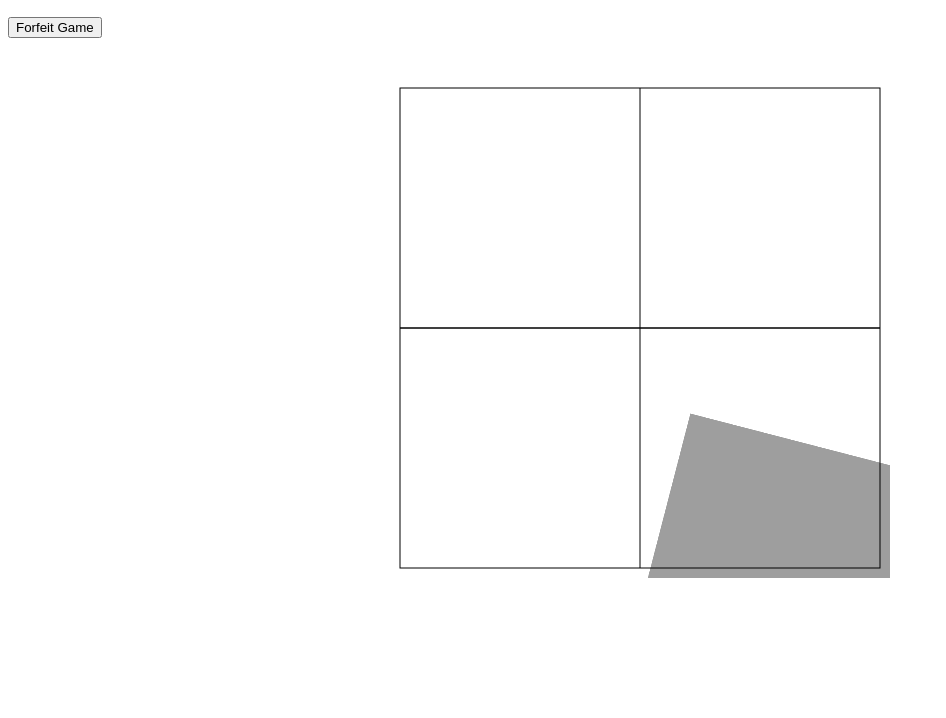
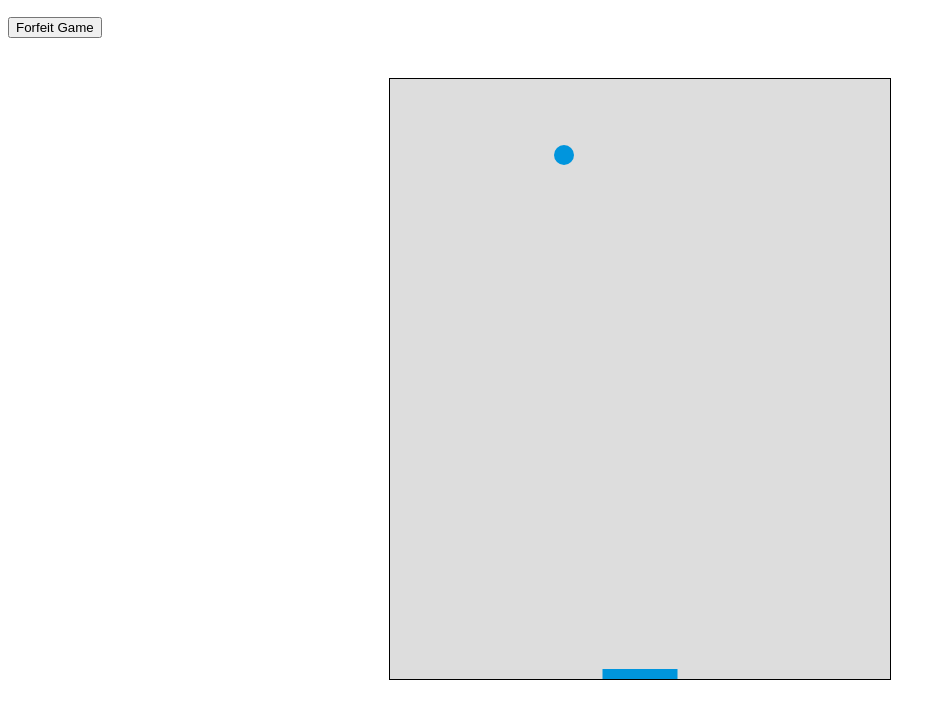
Before and after one commit to einsteinreloaded/StoneAge, a website with bundled scripts: page src/public/board.html in a window 1280 px wide. Both pictures are taken after a click on the button "Start Game". Shown: the part 50-768 px from the top of the page, without its empty margins (0-946 px from the left). Built offline with nearby package versions, Linux system fonts and the light colour scheme.

Commit message:
Breakout game test

```diff
--- a/package.json
+++ b/package.json
@@ -37,9 +37,13 @@
   },
   "devDependencies": {
     "browserify": "^14.4.0",
+    "babelify": "^7.3.0",
     "husky": "^0.14.3",
     "standard": "^10.0.3",
     "nodemon": "^1.11.0",
     "watchify": "^3.9.0"
+  },
+  "browserify": {
+    "transform": [["babelify", { "presets": ["es2015"] }]]
   }
 }
--- /dev/null
+++ b/src/client/drawBoard.js
@@ -0,0 +1,114 @@
+export let canvas = document.getElementById('boardCanvas')
+export let ctx = canvas && canvas.getContext('2d')
+export let ballRadius = 10
+export let x = canvas && canvas.width / 2
+export let y = canvas && canvas.height - 100
+export let dx = 2
+export let dy = -2
+export let paddleHeight = 10
+export let paddleWidth = 75
+export let paddleX = canvas && (canvas.width - paddleWidth) / 2
+export let rightPressed = false
+export let leftPressed = false
+
+function setPaddleListeners () {
+  document.addEventListener('keydown', keyDownHandler, false)
+  document.addEventListener('keyup', keyUpHandler, false)
+
+  function keyDownHandler (e) {
+    if (e.keyCode === 39) {
+      rightPressed = true
+    } else if (e.keyCode === 37) {
+      leftPressed = true
+    }
+  }
+
+  function keyUpHandler (e) {
+    if (e.keyCode === 39) {
+      rightPressed = false
+    } else if (e.keyCode === 37) {
+      leftPressed = false
+    }
+  }
+}
+
+function drawBall (ctx) {
+  ctx.beginPath()
+  ctx.arc(x, y, ballRadius, 0, Math.PI * 2)
+  ctx.fillStyle = '#0095DD'
+  ctx.fill()
+  ctx.closePath()
+}
+
+function drawPaddle (ctx) {
+  ctx.beginPath()
+  ctx.rect(paddleX, canvas.height - paddleHeight, paddleWidth, paddleHeight)
+  ctx.fillStyle = '#0095DD'
+  ctx.fill()
+  ctx.closePath()
+}
+function clearBoard () {
+  ctx.clearRect(0, 0, canvas.width, canvas.height)
+  alert('Game Over!!')
+  document.location.reload()
+}
+export function startAnimation () {
+  ctx.clearRect(0, 0, canvas.width, canvas.height)
+  drawBall(ctx)
+  drawPaddle(ctx)
+  setPaddleListeners()
+  if (x + dx > canvas.width - ballRadius || x + dx < ballRadius) {
+    dx = -dx
+  }
+  if (y + dy < ballRadius) {
+    dy = -dy
+  } else if (y + dy > canvas.height - ballRadius) {
+    if (x > paddleX && x < paddleX + paddleWidth) {
+      dy = -(2 * dy)
+    } else {
+      dy = -dy
+      clearBoard()
+    }
+  }
+  if (rightPressed && paddleX < canvas.width - paddleWidth) {
+    paddleX += 7
+  } else if (leftPressed && paddleX > 0) {
+    paddleX -= 7
+  }
+  x += dx
+  y += dy
+}
+
+// function drawBoardCanvas () { // draw game board
+//   let canvas = document.getElementById('boardCanvas')
+//   let ctx = canvas.getContext('2d')
+//   let offset = 10
+//   ctx.clearRect(0, 0, canvas.width, canvas.height) // clear canvas
+//   ctx.strokeRect(offset, offset, canvas.width - 2 * offset, canvas.height - 2 * offset)
+//   ctx.beginPath()
+//   ctx.moveTo((canvas.width) / 2, offset)
+//   ctx.lineTo((canvas.width) / 2, canvas.width - offset)
+//   ctx.moveTo(offset, (canvas.width) / 2)
+//   ctx.lineTo(canvas.width - offset, (canvas.width) / 2)
+//   ctx.closePath()
+//   ctx.stroke()
+//   ctx.moveTo(0, 0)
+//   ctx.save()
+// }
+
+// export default function startRotation () {
+//   let canvas = document.getElementById('boardCanvas')
+//   let ctx = canvas.getContext('2d')
+//   ctx.globalCompositeOperation = 'destination-over'
+//   // ctx.clearRect(0, 0, canvas.width, canvas.height) // clear canvas
+//   ctx.restore()
+//   drawBoardCanvas()
+//   ctx.translate(250, 250)
+//   let time = new Date()
+//   ctx.rotate(((2 * Math.PI) / 60) * time.getSeconds() + ((2 * Math.PI) / 60000) * time.getMilliseconds())
+//   ctx.translate(20, 20)
+//   ctx.drawImage(earth, 50, 50)
+//   ctx.save()
+//   ctx.restore()
+//   window.requestAnimationFrame(startRotation)
+// }
--- a/src/public/board.html
+++ b/src/public/board.html
@@ -12,7 +12,7 @@
       <button onclick="startGame()" id="gameManageBtn">Start Game</button>
     </div>
     <div class="container">
-      <canvas id="boardCanvas" width="500" height="500">
+      <canvas id="boardCanvas" width="500" height="600">
         Canvas not supported in this browser... :(
       </canvas>
     </div>
--- a/src/public/bundle.js
+++ b/src/public/bundle.js
@@ -1,77 +1,169 @@
 (function e(t,n,r){function s(o,u){if(!n[o]){if(!t[o]){var a=typeof require=="function"&&require;if(!u&&a)return a(o,!0);if(i)return i(o,!0);var f=new Error("Cannot find module '"+o+"'");throw f.code="MODULE_NOT_FOUND",f}var l=n[o]={exports:{}};t[o][0].call(l.exports,function(e){var n=t[o][1][e];return s(n?n:e)},l,l.exports,e,t,n,r)}return n[o].exports}var i=typeof require=="function"&&require;for(var o=0;o<r.length;o++)s(r[o]);return s})({1:[function(require,module,exports){
-let sun = new Image()
-sun.src = 'https://mdn.mozillademos.org/files/1429/Canvas_earth.png'
+'use strict';
 
-function requestSession () {
-  let username = document.getElementById('username').value
-  UserAction(username).then(setSession).catch(handleError)
+Object.defineProperty(exports, "__esModule", {
+  value: true
+});
+exports.startAnimation = startAnimation;
+var canvas = exports.canvas = document.getElementById('boardCanvas');
+var ctx = exports.ctx = canvas && canvas.getContext('2d');
+var ballRadius = exports.ballRadius = 10;
+var x = exports.x = canvas && canvas.width / 2;
+var y = exports.y = canvas && canvas.height - 100;
+var dx = exports.dx = 2;
+var dy = exports.dy = -2;
+var paddleHeight = exports.paddleHeight = 10;
+var paddleWidth = exports.paddleWidth = 75;
+var paddleX = exports.paddleX = canvas && (canvas.width - paddleWidth) / 2;
+var rightPressed = exports.rightPressed = false;
+var leftPressed = exports.leftPressed = false;
+
+function setPaddleListeners() {
+  document.addEventListener('keydown', keyDownHandler, false);
+  document.addEventListener('keyup', keyUpHandler, false);
+
+  function keyDownHandler(e) {
+    if (e.keyCode === 39) {
+      exports.rightPressed = rightPressed = true;
+    } else if (e.keyCode === 37) {
+      exports.leftPressed = leftPressed = true;
+    }
+  }
+
+  function keyUpHandler(e) {
+    if (e.keyCode === 39) {
+      exports.rightPressed = rightPressed = false;
+    } else if (e.keyCode === 37) {
+      exports.leftPressed = leftPressed = false;
+    }
+  }
 }
 
-function UserAction (username) {
-  const url = '/user'
+function drawBall(ctx) {
+  ctx.beginPath();
+  ctx.arc(x, y, ballRadius, 0, Math.PI * 2);
+  ctx.fillStyle = '#0095DD';
+  ctx.fill();
+  ctx.closePath();
+}
+
+function drawPaddle(ctx) {
+  ctx.beginPath();
+  ctx.rect(paddleX, canvas.height - paddleHeight, paddleWidth, paddleHeight);
+  ctx.fillStyle = '#0095DD';
+  ctx.fill();
+  ctx.closePath();
+}
+function clearBoard() {
+  ctx.clearRect(0, 0, canvas.width, canvas.height);
+  alert('Game Over!!');
+  document.location.reload();
+}
+function startAnimation() {
+  ctx.clearRect(0, 0, canvas.width, canvas.height);
+  drawBall(ctx);
+  drawPaddle(ctx);
+  setPaddleListeners();
+  if (x + dx > canvas.width - ballRadius || x + dx < ballRadius) {
+    exports.dx = dx = -dx;
+  }
+  if (y + dy < ballRadius) {
+    exports.dy = dy = -dy;
+  } else if (y + dy > canvas.height - ballRadius) {
+    if (x > paddleX && x < paddleX + paddleWidth) {
+      exports.dy = dy = -(2 * dy);
+    } else {
+      exports.dy = dy = -dy;
+      clearBoard();
+    }
+  }
+  if (rightPressed && paddleX < canvas.width - paddleWidth) {
+    exports.paddleX = paddleX += 7;
+  } else if (leftPressed && paddleX > 0) {
+    exports.paddleX = paddleX -= 7;
+  }
+  exports.x = x += dx;
+  exports.y = y += dy;
+}
+
+// function drawBoardCanvas () { // draw game board
+//   let canvas = document.getElementById('boardCanvas')
+//   let ctx = canvas.getContext('2d')
+//   let offset = 10
+//   ctx.clearRect(0, 0, canvas.width, canvas.height) // clear canvas
+//   ctx.strokeRect(offset, offset, canvas.width - 2 * offset, canvas.height - 2 * offset)
+//   ctx.beginPath()
+//   ctx.moveTo((canvas.width) / 2, offset)
+//   ctx.lineTo((canvas.width) / 2, canvas.width - offset)
+//   ctx.moveTo(offset, (canvas.width) / 2)
+//   ctx.lineTo(canvas.width - offset, (canvas.width) / 2)
+//   ctx.closePath()
+//   ctx.stroke()
+//   ctx.moveTo(0, 0)
+//   ctx.save()
+// }
+
+// export default function startRotation () {
+//   let canvas = document.getElementById('boardCanvas')
+//   let ctx = canvas.getContext('2d')
+//   ctx.globalCompositeOperation = 'destination-over'
+//   // ctx.clearRect(0, 0, canvas.width, canvas.height) // clear canvas
+//   ctx.restore()
+//   drawBoardCanvas()
+//   ctx.translate(250, 250)
+//   let time = new Date()
+//   ctx.rotate(((2 * Math.PI) / 60) * time.getSeconds() + ((2 * Math.PI) / 60000) * time.getMilliseconds())
+//   ctx.translate(20, 20)
+//   ctx.drawImage(earth, 50, 50)
+//   ctx.save()
+//   ctx.restore()
+//   window.requestAnimationFrame(startRotation)
+// }
+
+},{}],2:[function(require,module,exports){
+'use strict';
+
+var _drawBoard = require('./drawBoard.js');
+
+function requestSession() {
+  var username = document.getElementById('username').value;
+  UserAction(username).then(setSession).catch(handleError);
+}
+
+function UserAction(username) {
+  var url = '/user';
 
   return fetch(url, {
     method: 'POST',
-    body: JSON.stringify({ username }),
+    body: JSON.stringify({ username: username }),
     credentials: 'include',
     headers: new Headers({ 'Content-Type': 'application/json' })
-  }).then(
-    response => response.text()
-  )
+  }).then(function (response) {
+    return response.text();
+  });
 }
 
-function handleError () {
-  console.log('Game Initialisation Failed!! Please try again')
+function handleError() {
+  console.log('Game Initialisation Failed!! Please try again');
 }
 
-function setSession (data) {
-  data = JSON.parse(data)
+function setSession(data) {
+  data = JSON.parse(data);
   if (!data.success) {
-    document.querySelector('#status').textContent = data.message
+    document.querySelector('#status').textContent = data.message;
   } else {
-    window.location.href = '/board.html'
+    window.location.href = '/board.html';
   }
 }
 
-function startGame () {
+function startGame() {
   //  initialise board game
-  document.querySelector('#gameManageBtn').textContent = 'Forfeit Game'
-  startRotation()
+  document.querySelector('#gameManageBtn').textContent = 'Forfeit Game';
+  setInterval(function () {
+    (0, _drawBoard.startAnimation)(_drawBoard.ctx);
+  }, 10);
 }
 
-function drawBoardCanvas () { // draw game board
-  let canvas = document.getElementById('boardCanvas')
-  let ctx = canvas.getContext('2d')
-  let offset = 10
-  ctx.clearRect(0, 0, canvas.width, canvas.height) // clear canvas
-  ctx.strokeRect(offset, offset, canvas.width - 2 * offset, canvas.height - 2 * offset)
-  ctx.beginPath()
-  ctx.moveTo((canvas.width) / 2, offset)
-  ctx.lineTo((canvas.width) / 2, canvas.width - offset)
-  ctx.moveTo(offset, (canvas.width) / 2)
-  ctx.lineTo(canvas.width - offset, (canvas.width) / 2)
-  ctx.closePath()
-  ctx.stroke()
-  ctx.moveTo(0, 0)
-  ctx.save()
-}
+Object.assign(window, { requestSession: requestSession, startGame: startGame });
 
-function startRotation () {
-  let canvas = document.getElementById('boardCanvas')
-  let ctx = canvas.getContext('2d')
-  ctx.globalCompositeOperation = 'destination-over'
-  //ctx.clearRect(0, 0, canvas.width, canvas.height) // clear canvas
-  ctx.restore()
-  drawBoardCanvas()
-  ctx.translate(250, 250)
-  let time = new Date()
-  ctx.rotate(((2 * Math.PI) / 60) * time.getSeconds() + ((2 * Math.PI) / 60000) * time.getMilliseconds())
-  ctx.translate(20, 20)
-  ctx.drawImage(sun, 50, 50)
-  ctx.save()
-  ctx.restore()
-  requestAnimationFrame(startRotation)
-}
-Object.assign(window, { requestSession, startGame })
-
-},{}]},{},[1]);
+},{"./drawBoard.js":1}]},{},[2]);
--- a/src/public/style.css
+++ b/src/public/style.css
@@ -2,3 +2,7 @@
     margin: 40px auto;
     text-align: center;
 }
+canvas{
+    background: #DDD;
+    border: 1px solid #000;
+}
```
Also changed, not shown: src/client/index.js (+2 -36 lines).
